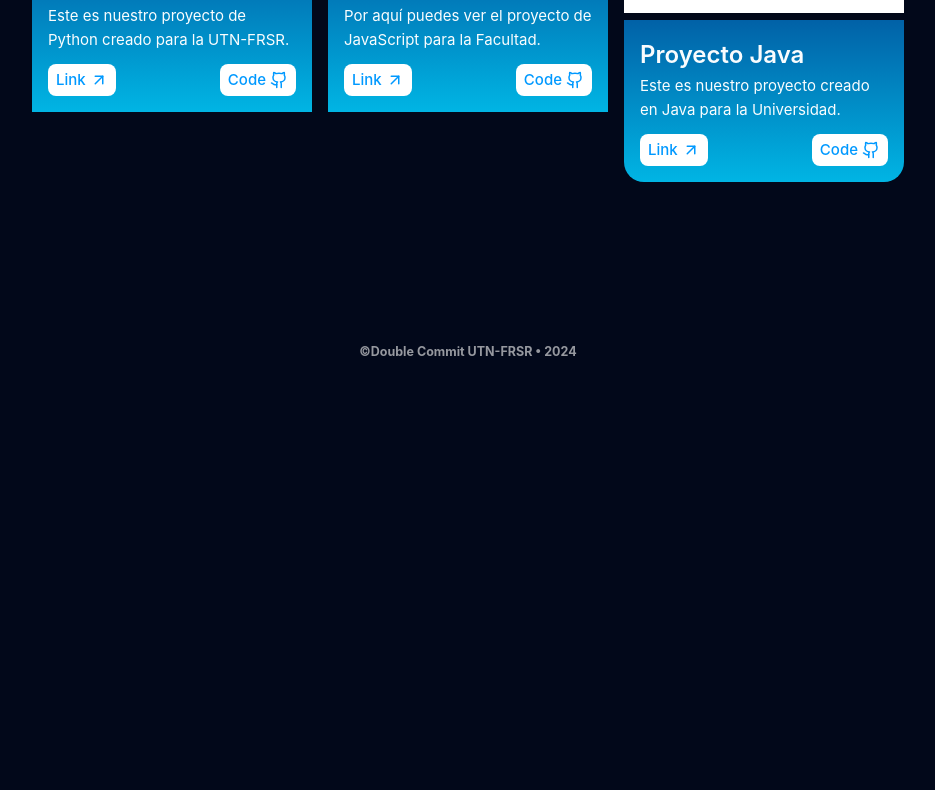
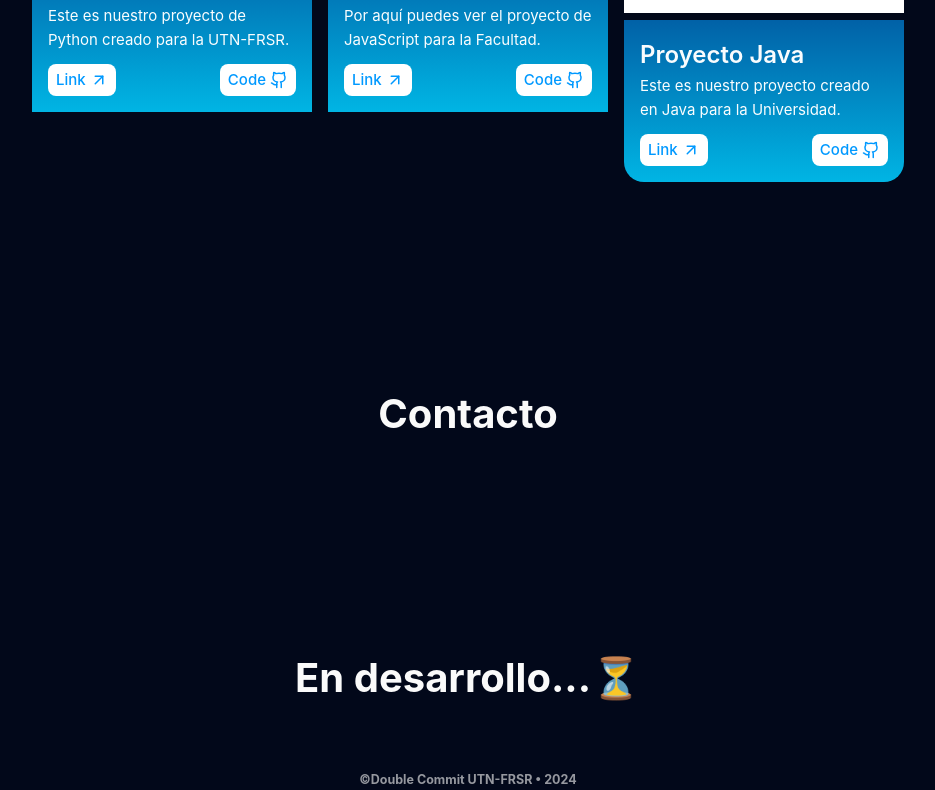
Before and after one commit to solidsnk86/double-commit, a Vue app: page / in a window 1280 px wide. Shown: the part 1625-2415 px from the top of the page, without its empty margins (172-1107 px from the left). Before the commit the page ends 1987 px from the top, so only its background shows below. Built offline with nearby package versions, Linux system fonts and the light colour scheme; no server answers.

Commit message:
update section titles

```diff
--- a/src/App.vue
+++ b/src/App.vue
@@ -17,6 +17,8 @@ import SectionTitle from './components/SectionTitle.vue'
   <AboutComponent />
   <SectionTitle children="Proyectos" id="projects" />
   <ProjectsComponent />
+  <SectionTitle children="Contacto" />
+  <SectionTitle children="En desarrollo...⏳" />
   <FooterComponent />
 </template>
 
```
